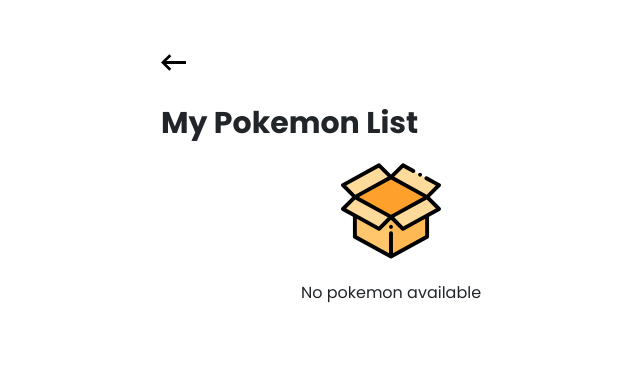
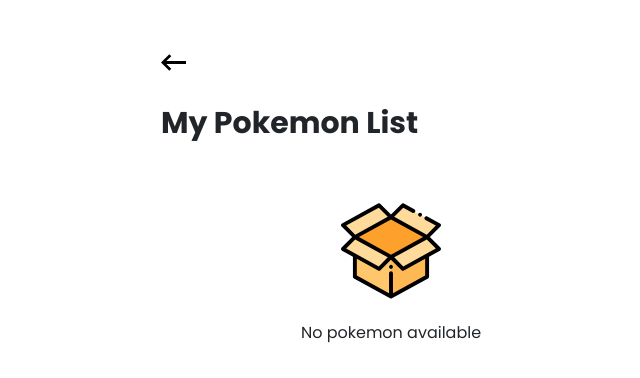
Before and after one commit to angavatar25/pokemon-tokopedia, a React (Create React App) app: page /my-pokemon-list in a window 1280 px wide. Shown: the top 378 px of the page, without its empty margins (249-889 px from the left). Built offline with nearby package versions, Linux system fonts and the light colour scheme.

Commit message:
fixed image not available when array empty

```diff
--- a/src/views/MyPokemonList/index.js
+++ b/src/views/MyPokemonList/index.js
@@ -17,10 +17,10 @@ export default function MyPokemonList(props) {
     // console.log(lengthOfArray)
 
     useEffect(() => {
-        if(pokemonList == null) {
+        if(pokemonList == null || pokemonList.length == 0) {
             setemptyImage(true)
         } else setemptyImage(false)
-    })
+    },[pokemonList])
 
     const Navigation = styled.div`
         display: flex;
@@ -37,9 +37,9 @@ export default function MyPokemonList(props) {
         pokemonList.splice(pokemonList.indexOf(name), 1)
         localStorage.setItem("pokemon", JSON.stringify(pokemonList))
     }
-
+    if (emptyImage == true) {
         imageEmpty = (
-        <div className={emptyImage == false ? "pokemon-not-available inactive" : 'pokemon-not available'}>
+            <div className='pokemon-not-available'>
                 <div className="child" style={{textAlign: 'center'}}>
                     <img src={box} alt="unavailable" className="image" style={{
                         width: '100px',
@@ -49,6 +49,19 @@ export default function MyPokemonList(props) {
                 </div>
             </div>
         )
+    } else {
+        imageEmpty = (
+            <div className='pokemon-not-available inactive'>
+                <div className="child" style={{textAlign: 'center'}}>
+                    <img src={box} alt="unavailable" className="image" style={{
+                        width: '100px',
+                        height: '100px'
+                    }}/>
+                    <p className="warning" style={{margin: '20px 0'}}>No pokemon available</p>
+                </div>
+            </div>
+        )
+    }
     return (
         <div className="my-pokemon-list-container">
             <NavLink to="/">
```
Also changed, not shown: 1 other file (tests, documents, lock files or other folders). Lines whose indentation alone changed are shown as unchanged.
